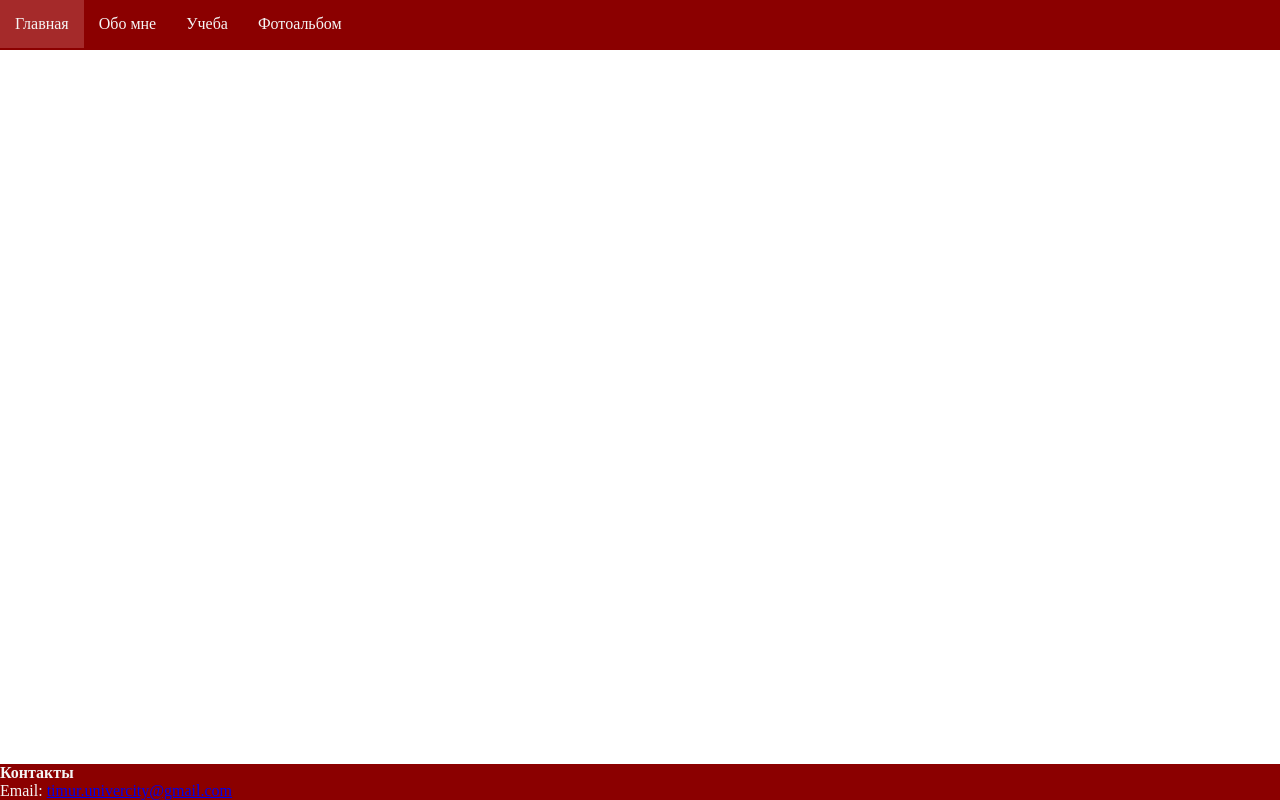
After one commit to Timur1232/web-labs, a PHP site: page /lab1.html in a window 1280 px wide. The commit adds this page. Run offline with PHP 8.4, Linux system fonts and the light colour scheme.

Commit message:
change structure a little

```diff
--- /dev/null
+++ b/lab-01/lab1.html
@@ -0,0 +1,33 @@
+<!DOCTYPE html>
+
+<html lang="ru-RU">
+
+<head>
+    <title>About me</title>
+    <meta charset="UTF-8">
+    <meta name="viewport" content="width=device-width, initial-scale=1.0">
+    <link rel=stylesheet type="text/css" href="style.css">
+</head>
+
+<body>
+    <div class="flex-container">
+        <header>
+            <nav class="top-nav-bar">
+                <ul>
+                    <li><a class="nav-link" href="index.html">Главная</a></li>
+                    <li><a class="nav-link" href="about_me.html">Обо мне</a></li>
+                    <li><a class="nav-link" href="studies.html">Учеба</a></li>
+                    <li><a class="nav-link" href="photos.html">Фотоальбом</a></li>
+                </ul>
+            </nav>
+        </header>
+        <main>
+        </main>
+        <footer>
+            <h4>Контакты</h4>
+            <p>Email: <a href="mailto:timur.univercity@gmail.com">timur.univercity@gmail.com</a></p>
+        </footer>
+    </div>
+</body>
+
+</html>
--- a/lab-01/style.css
+++ b/lab-01/style.css
@@ -3,14 +3,10 @@
     padding: 0;
 }
 
-body {
-    padding: 0;
-    margin: 0;
-}
-
 .flex-container {
+    min-height: 100vh;
     display: flex;
-    flex-flow: row wrap;
+    flex-flow: column wrap;
 }
 
 header,
@@ -19,14 +15,12 @@ footer {
     width: 100%;
 }
 
-header ul {
-    padding: 0;
-    margin: 0;
+header {
+    height: 50px;
 }
 
 .top-nav-bar {
-    width: 100%;
-    height: 50px;
+    height: 100%;
     background-color: darkred;
 }
 
@@ -40,28 +34,21 @@ header ul {
 }
 
 .top-nav-bar li a {
-    position: relative;
-    height: 100%;
     display: flex;
-    align-items: center;
     color: whitesmoke;
     padding: 15px;
     text-decoration: none;
 }
 
+.top-nav-bar li a:focus,
 .top-nav-bar li a:hover {
     background-color: brown;
 }
 
 /*=================================================================================*/
 
-main {
-    margin: 20px;
+.article-me {
     padding: 20px;
-}
-
-.article-me {
-    order: 1;
 }
 
 /*=================================================================================*/
@@ -148,7 +142,7 @@ main {
 .labs-carousel ul::scroll-marker-group {
     position: absolute;
     position-anchor: --my-carousel;
-    top: calc(anchor(bottom) - 70px);
+    top: calc(anchor(bottom));
     justify-self: anchor-center;
 
     display: flex;
@@ -172,9 +166,11 @@ main {
 /*=================================================================================*/
 
 footer {
-    position: fixed;
-    bottom: 0;
-    padding: 20px;
+    margin-top: auto;
     background-color: darkred;
     color: whitesmoke;
 }
+
+.footer-content {
+    padding: 15px;
+}
```
Also changed, not shown: other parts of lab-01/style.css (+16 -9 lines), lab-01/index.html (+27 -3 lines), lab-01/lab2.html (added, +33 -0 lines), lab-01/lab3.html (added, +33 -0 lines), lab-01/lab4.html (added, +33 -0 lines), lab-01/lab5.html (added, +33 -0 lines), lab-01/lab6.html (added, +33 -0 lines), lab-01/photos.html (+35 -0 lines), lab-01/studies.html (+35 -0 lines).
